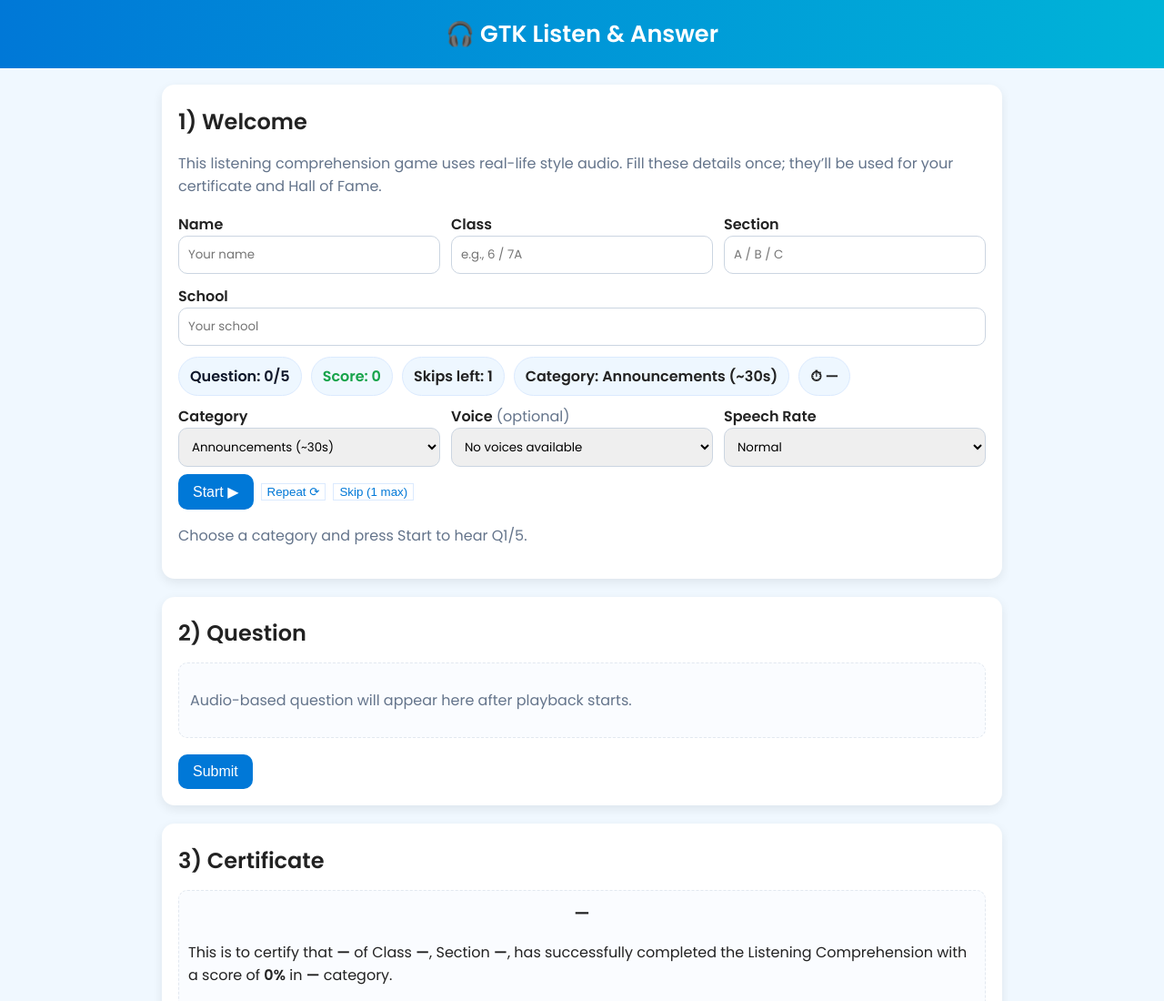
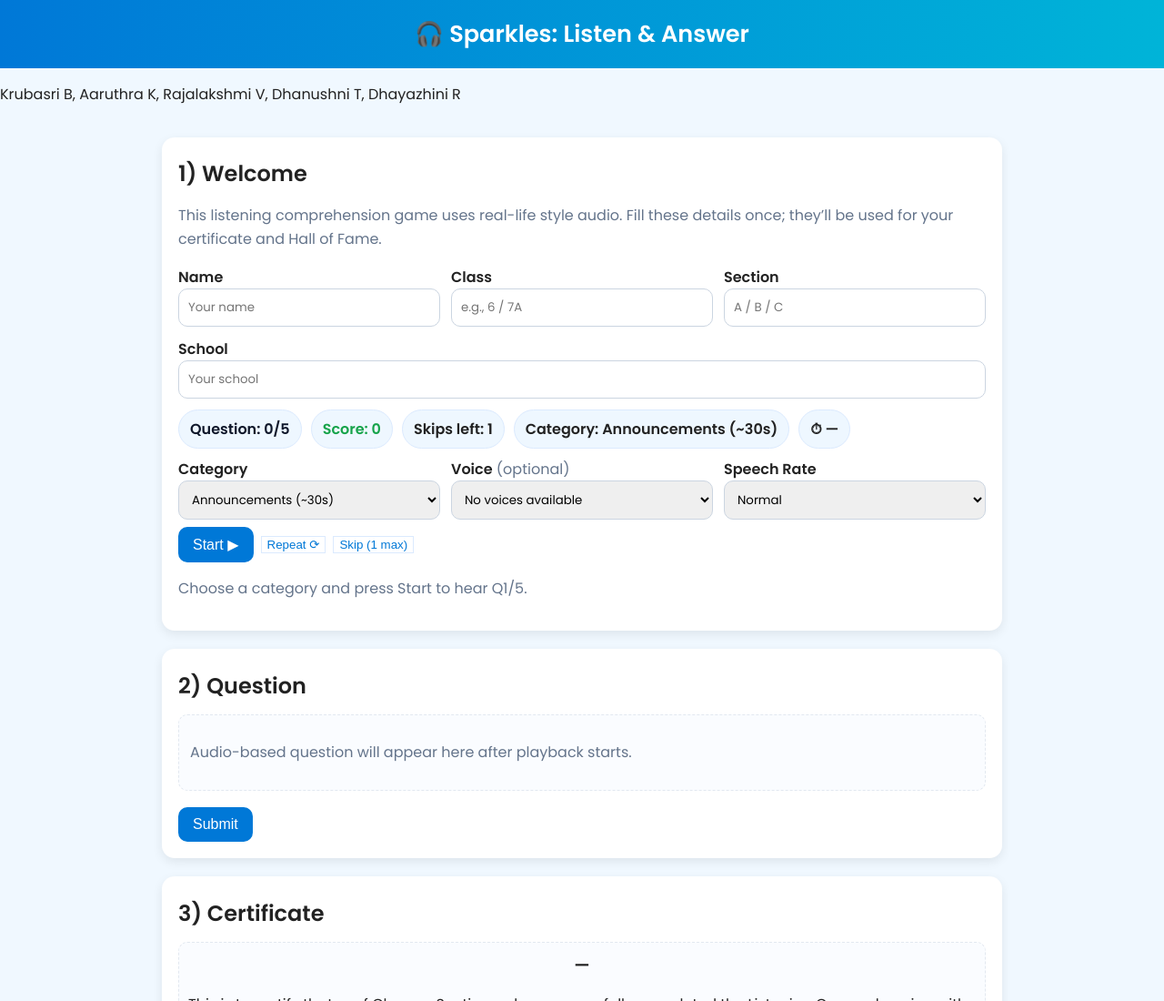
Before and after one commit to agmhss/Gtk-ListeningTest, a plain HTML site: page index.html in a window 1280 px wide. Shown: the top 1100 px of the page at 91% size. Drawn offline with nearby package versions, Linux system fonts and the light colour scheme.

Commit message:
Update index.html

```diff
--- a/index.html
+++ b/index.html
@@ -3,7 +3,7 @@
 <head>
 <meta charset="UTF-8" />
 <meta name="viewport" content="width=device-width,initial-scale=1" />
-<title>GTK Listen & Answer</title>
+<title>Sparkles: Listen & Answer</title>
 <link href="https://fonts.googleapis.com/css2?family=Poppins:wght@400;600&display=swap" rel="stylesheet">
 <script src="https://cdnjs.cloudflare.com/ajax/libs/jspdf/2.5.1/jspdf.umd.min.js"></script>
 <style>
@@ -46,7 +46,8 @@
 </style>
 </head>
 <body>
-<header>🎧 GTK Listen & Answer</header>
+<header>🎧 Sparkles: Listen & Answer</header>
+  <p>Krubasri B, Aaruthra K, Rajalakshmi V, Dhanushni T, Dhayazhini R</p>
 <main>
 
   <!-- Welcome -->
```
